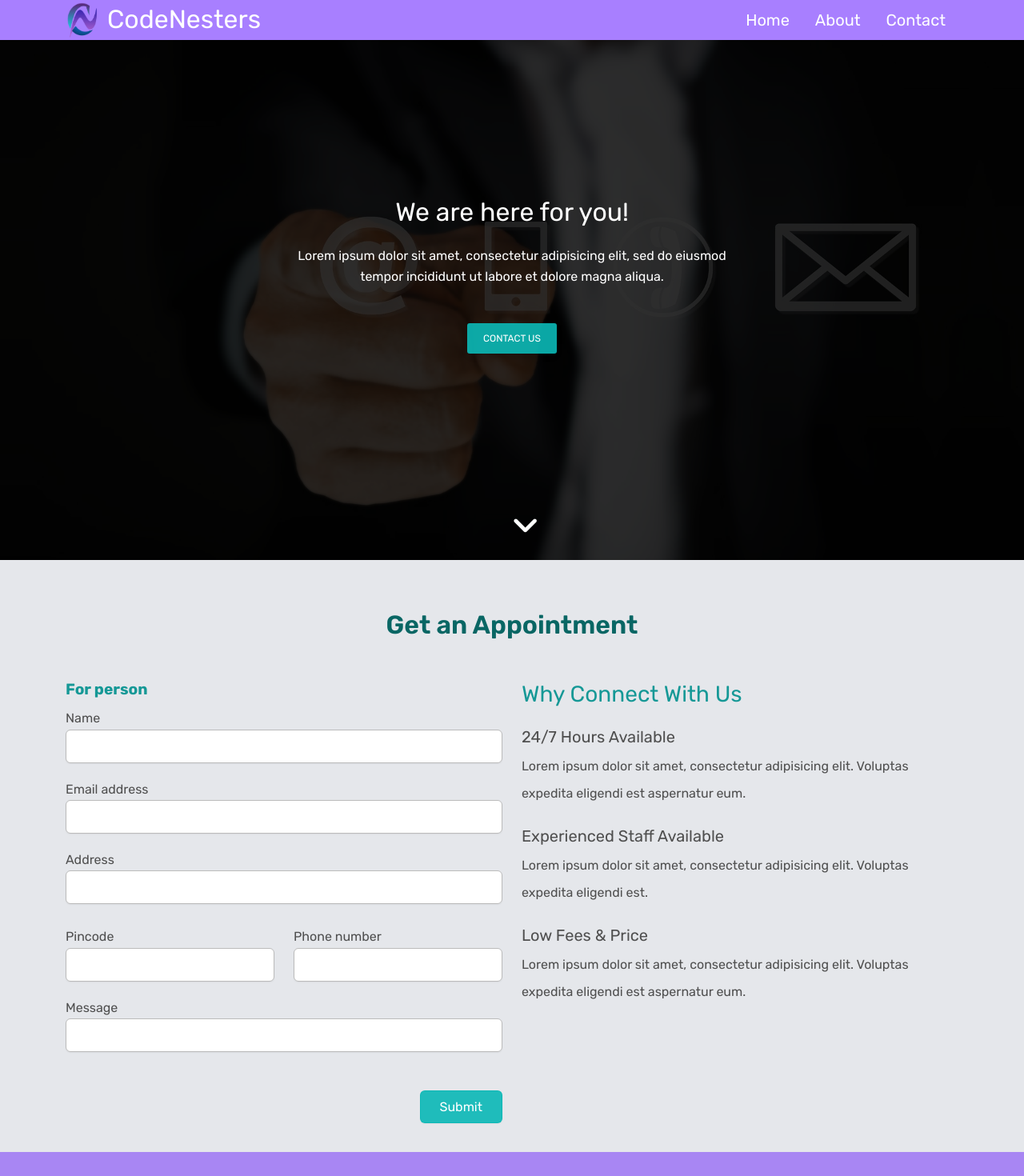
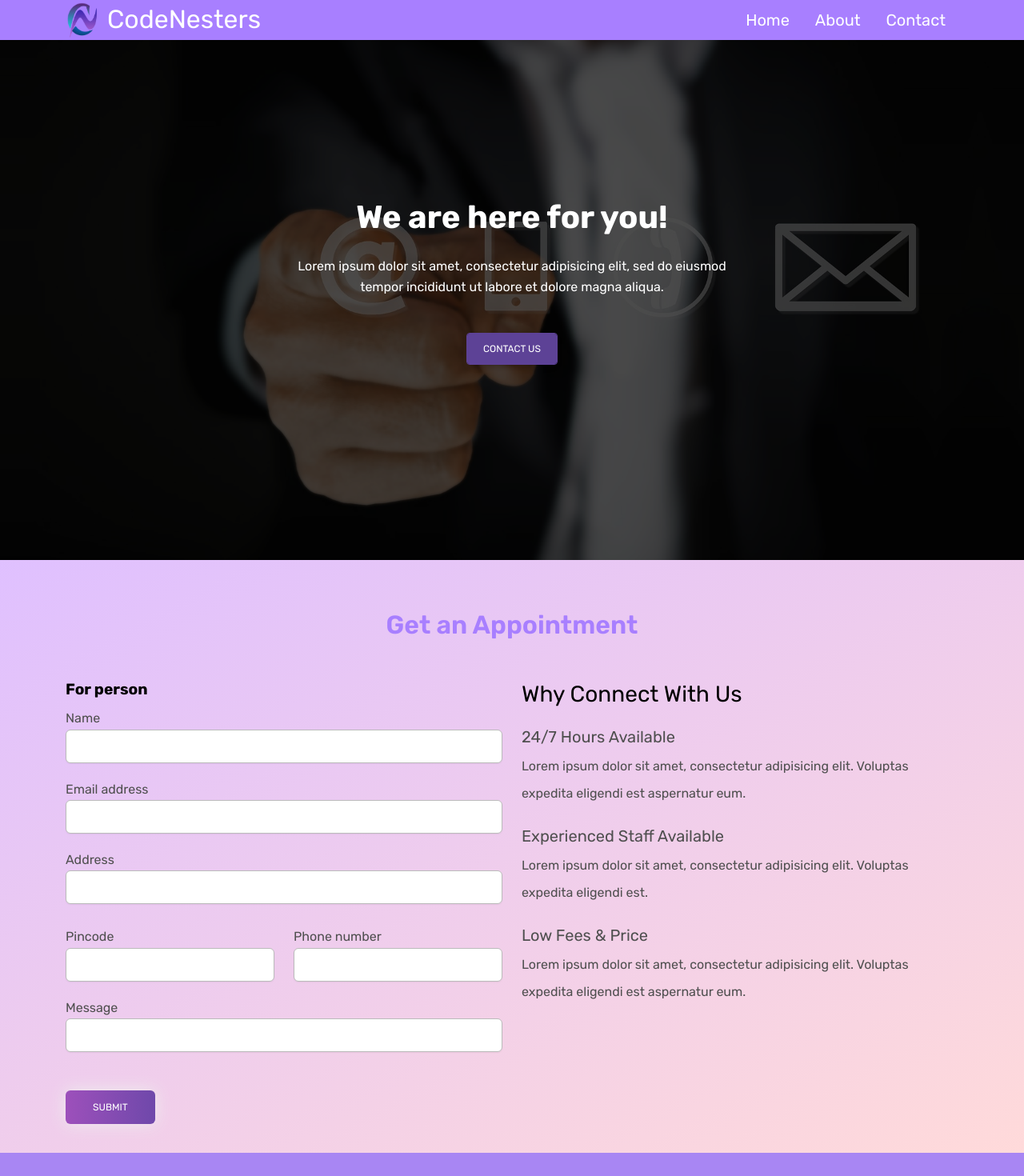
Before and after one commit to Yashcodes/CodeNesters-Frontend, a React (Create React App) app: page /contact in a window 1280 px wide. Shown: the top 1470 px of the page at 80% size. Built offline with nearby package versions, Linux system fonts and the light colour scheme.

Commit message:
Improved contact page theme | Button design changed

```diff
--- a/src/components/Forms/AppointForm.jsx
+++ b/src/components/Forms/AppointForm.jsx
@@ -2,8 +2,6 @@ import React, { useState } from "react";
 import "../../styles/Contact.css";
 import axios from "axios";
 import { toast } from "react-hot-toast";
-import { MDBBtn, MDBIcon } from "mdb-react-ui-kit";
-import { Link } from "react-router-dom";
 
 const AppointForm = () => {
   const [name, setName] = useState("");
@@ -55,7 +53,12 @@ const AppointForm = () => {
   return (
     <>
       <section className="appointment" id="appointment">
-        <p className="section-heading appoint-head">Get an Appointment</p>
+        <p
+          className="section-heading appoint-head"
+          style={{ color: "#a87fff" }}
+        >
+          Get an Appointment
+        </p>
         <div className="container mb-4">
           <div className="row">
             <div className="col-md-6">
@@ -132,19 +135,9 @@ const AppointForm = () => {
                 </fieldset>
 
                 <div className="btns">
-                  <input
-                    type="text"
-                    name="_gotcha"
-                    defaultValue
-                    style={{ display: "none" }}
-                    className="nav-button"
-                  />
-                  <input
-                    type="submit"
-                    defaultValue="Submit request"
-                    className="nav-button"
-                    onClick={handleSubmit}
-                  />
+                  <button className="btn btn-primary appoint-submit-btn" onClick={handleSubmit}>
+                    Submit
+                  </button>
                 </div>
               </form>
             </div>
--- a/src/components/Layout/ContactBanner.jsx
+++ b/src/components/Layout/ContactBanner.jsx
@@ -10,7 +10,10 @@ const ContactBanner = () => {
             <div className="row">
               <div className="banner-info">
                 <div className="banner-text text-center">
-                  <p className="white" style={{ fontSize: "2rem" }}>
+                  <p
+                    className="white fw-bold fs-1"
+                    style={{ fontSize: "2rem" }}
+                  >
                     We are here for you!
                   </p>
                   <p>
@@ -20,11 +23,6 @@ const ContactBanner = () => {
                   </p>
                   <a href="#contact-form" className="btn btn-appoint">
                     Contact Us
-                  </a>
-                </div>
-                <div className="overlay-detail text-center">
-                  <a href="#order">
-                    <i className="fa fa-angle-down" />
                   </a>
                 </div>
               </div>
--- a/src/styles/Contact.css
+++ b/src/styles/Contact.css
@@ -1,5 +1,5 @@
 #ft-form {
-  font-family: inherit;
+  font-family: "Rubik", "sans-serif";
   font-size: 100%;
   line-height: 1.15;
 }
@@ -13,7 +13,7 @@
 #ft-form input,
 #ft-form select,
 #ft-form textarea {
-  font-family: inherit;
+  font-family: "Rubik", "sans-serif";
   font-size: 100%;
   line-height: 1.15;
   margin: 0;
@@ -22,10 +22,6 @@
 #ft-form select {
   text-transform: none;
 }
-
-/* #ft-form [type="submit"] {
-  -webkit-appearance: button;
-} */
 
 #ft-form legend {
   padding: 0;
@@ -42,14 +38,12 @@
 }
 
 #ft-form html {
-  font-family: ui-sans-serif, system-ui, -apple-system, BlinkMacSystemFont,
-    "Segoe UI", Roboto, "Helvetica Neue", Arial, "Noto Sans", sans-serif,
-    "Apple Color Emoji", "Segoe UI Emoji", "Segoe UI Symbol", "Noto Color Emoji";
+  font-family: "Rubik", "sans-serif";
   line-height: 1.5;
 }
 
 #ft-form body {
-  font-family: inherit;
+  font-family: "Rubik", "sans-serif";
   line-height: inherit;
 }
 
@@ -437,13 +431,11 @@
 }
 
 #ft-form .btns {
-  text-align: right;
+  text-align: left;
   margin-top: 3rem;
 }
 
-#ft-form .btns > input[type="button"],
-#ft-form .btns > input[type="reset"],
-#ft-form .btns > input[type="submit"] {
+#ft-form .btns > input[type="reset"] {
   display: inline-block;
   box-shadow: 0 0 #0000, 0 0 #0000, 0 1px 2px 0 rgba(0, 0, 0, 0.05);
   padding-left: 1.5rem;
@@ -453,29 +445,26 @@
   line-height: 1.25rem;
   border-width: 1px;
   border-radius: 0.375rem;
-  border-color: rgba(12, 184, 182, 0.91);
-  background-color: rgba(12, 184, 182, 0.91);
+  background-color: #5d4296;
   cursor: pointer;
   color: #fff;
   margin-left: 0.5rem;
 }
 
-#ft-form .btns > input[type="button"]:focus,
-#ft-form .btns > input[type="reset"]:focus,
-#ft-form .btns > input[type="submit"]:focus {
+#ft-form .btns > input[type="reset"]:focus {
   outline: 2px solid transparent;
   outline-offset: 2px;
-  border-color: rgba(12, 184, 182, 0.91);
+  border-color: #5d4296;
   box-shadow: 0 0 0 2px #fff, 0 0 0 4px rgba(199, 210, 254, 0.5), 0 0 #0000;
 }
 
 #ft-form .btns > input[type="submit"] {
-  background-color: rgba(12, 184, 182, 0.91);
+  background-color: #5d4296;
   transition: background-color 0.1s;
 }
 
 #ft-form .btns > input[type="submit"]:hover {
-  background-color: rgb(21, 152, 150);
+  background-color: #5d4296;
   transition: 0.6s all ease;
 }
 
@@ -484,20 +473,29 @@
 }
 
 .appointment {
-  background-color: #e5e7eb;
+  /* background-color: #e5e7eb; */
   padding: 12px;
+
+  background-color: #8ec5fc;
+  background-image: linear-gradient(332deg, #ffdada 0%, #e1c0fffa 100%);
 }
 
 .input-border {
-  border: 1px solid #159896 !important;
+  border: 1px solid #a87fff !important;
 }
 
 .why-appoint-head {
-  color: #159896;
+  color: #000;
+}
+
+@media only screen and (max-width: 768px) {
+  .why-appoint-head {
+    margin-top: 22px;
+  }
 }
 
 .appoint-form-head {
-  color: #159896;
+  color: #000;
 }
 
 @media screen and (max-width: 268px) {
@@ -537,7 +535,7 @@
 }
 
 .bg-color {
-  background-color: rgba(0, 0, 0, 0.814);
+  background-color: rgba(0, 0, 0, 0.699);
   min-height: 650px;
 }
 
@@ -555,20 +553,27 @@
 }
 
 .banner-text h1 {
-  font-family: "Candal", sans-serif;
+  font-family: "Rubik", sans-serif;
   font-size: 35px;
   text-transform: uppercase;
   padding-bottom: 15px;
 }
 
-.btn-appoint,
-.btn-appoint:hover,
-.btn-appoint:focus {
+.btn-appoint {
   margin-top: 30px;
   padding: 10px 20px;
   font-size: 12px;
-  background-color: rgba(12, 184, 182, 0.91);
+  background-color: #5d4296;
   border-radius: 3px;
+  color: #fff;
+  outline: 1px solid #5d4296;
+  transition: all;
+  transition-timing-function: linear;
+  transition-duration: 0.25s;
+}
+
+.btn-appoint:hover {
+  outline: 1px solid #5d4296;
   color: #fff;
 }
 
@@ -597,3 +602,28 @@
   font-weight: 600;
   font-size: 2rem;
 }
+
+.appoint-submit-btn {
+  background-image: linear-gradient(
+    to right,
+    #9d50bb 0%,
+    #6e48aa 51%,
+    #9d50bb 100%
+  );
+  padding: 12px 34px;
+  text-align: center;
+  text-transform: uppercase;
+  transition: 0.5s;
+  background-size: 200% auto;
+  color: white;
+  box-shadow: 0 0 20px #eee;
+  border-radius: 6px;
+  outline: 1px solid
+    linear-gradient(to right, #9d50bb 0%, #6e48aa 51%, #9d50bb 100%);
+}
+
+.appoint-submit-btn:hover {
+  background-position: right center;
+  color: #fff;
+  text-decoration: none;
+}
--- a/src/styles/HeroSection.css
+++ b/src/styles/HeroSection.css
@@ -47,33 +47,55 @@
 }
 
 .hero-btn-1 {
-  /* background-color: #a87fff; */
-  outline: 1px solid #5d4296;
-  color: rgb(40, 39, 39) !important;
-  letter-spacing: 1.15px;
-  transition: all;
-  transition-timing-function: linear;
-  transition-duration: 0.25s;
+  background-image: linear-gradient(
+    to right,
+    #9d50bb 0%,
+    #6e48aa 51%,
+    #9d50bb 100%
+  );
+  margin: 10px;
+  padding: 15px 45px;
+  text-align: center;
+  text-transform: uppercase;
+  transition: 0.5s;
+  background-size: 200% auto;
+  color: white;
+  box-shadow: 0 0 20px #eee;
+  border-radius: 6px;
+  outline: 1px solid
+    linear-gradient(to right, #9d50bb 0%, #6e48aa 51%, #9d50bb 100%);
 }
 
 .hero-btn-1:hover {
-  background-color: #5d4296;
-  color: white !important;
+  background-position: right center;
+  color: #fff;
+  text-decoration: none;
 }
 
 .hero-btn-2 {
-  outline: 1px solid #5d4296;
-  background-color: #5d4296;
+  background-image: linear-gradient(
+    to right,
+    #9d50bb 0%,
+    #6e48aa 51%,
+    #9d50bb 100%
+  );
+  margin: 10px;
+  padding: 15px 45px;
+  text-align: center;
+  text-transform: uppercase;
+  transition: 0.5s;
+  background-size: 200% auto;
   color: white;
-  letter-spacing: 1.15px;
-  transition: all;
-  transition-timing-function: linear;
-  transition-duration: 0.25s;
+  box-shadow: 0 0 20px #eee;
+  border-radius: 6px;
+  outline: 1px solid
+    linear-gradient(to right, #9d50bb 0%, #6e48aa 51%, #9d50bb 100%);
 }
 
 .hero-btn-2:hover {
-  outline: 1px solid #5d4296;
-  color: rgb(40, 39, 39) !important;
+  background-position: right center;
+  color: #fff;
+  text-decoration: none;
 }
 
 .hero-head p {
```
